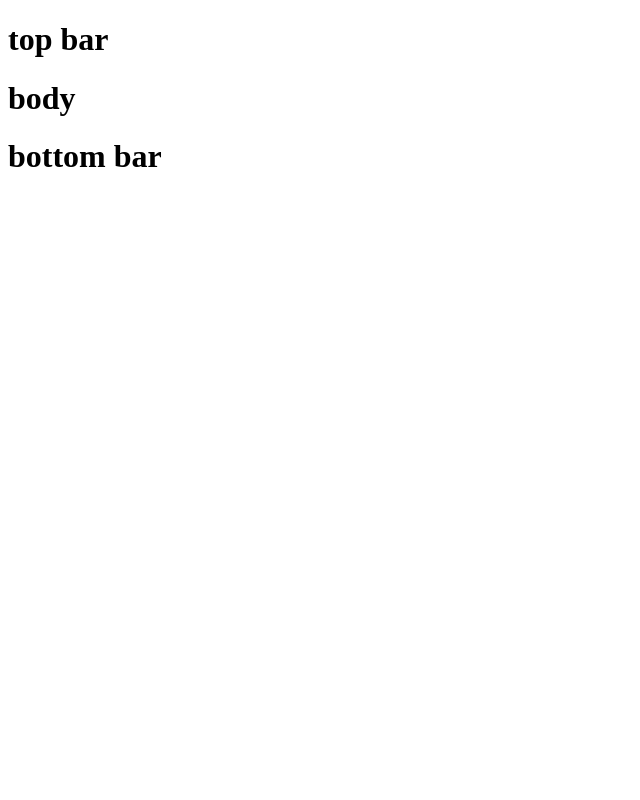
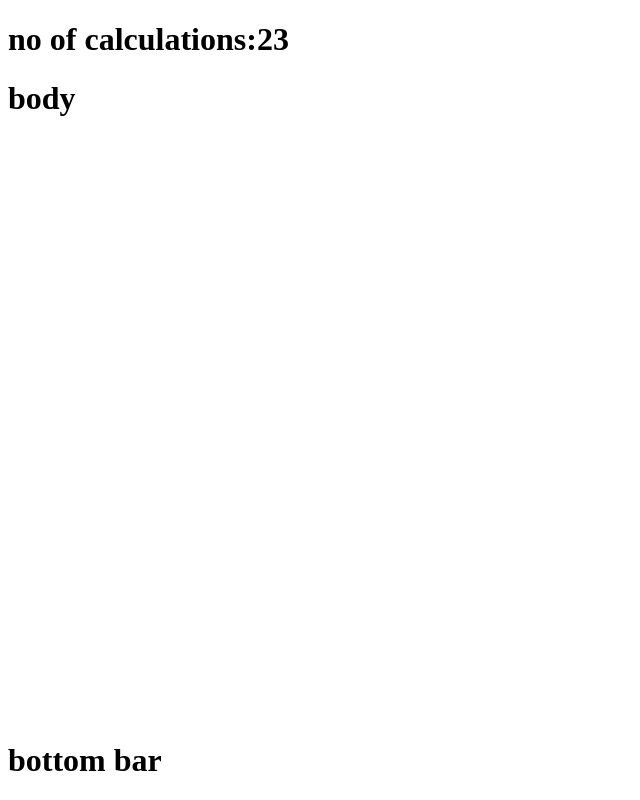
Before and after one commit to saipraneethkeerthi/mycalci, a React (Create React App) app: page / in a window 1280 px wide. Shown: the whole page, without its empty margins (0-640 px from the left). Built offline with nearby package versions, Linux system fonts and the light colour scheme.

Commit message:
added header (calculater state 23 in it)

```diff
--- a/src/components/BottomBar.js
+++ b/src/components/BottomBar.js
@@ -2,7 +2,7 @@ import React from 'react';
 
 const Bottombar = () => {
     return (
-        <div>
+        <div style={{position: 'absolute',bottom: '0'}}>
             <h1>bottom bar</h1>
         </div>
     );
--- a/src/components/TopBar.js
+++ b/src/components/TopBar.js
@@ -1,9 +1,11 @@
-import React from 'react';
+import React,{useState} from 'react';
 
 const Topbar = () => {
+    const [count,setCount]=useState(23)
+
     return (
         <div>
-            <h1>top bar</h1>
+            <h1>no of calculations:{count}</h1>
         </div>
     );
 }
```
Also changed, not shown: src/App.js (+1 -6 lines).
